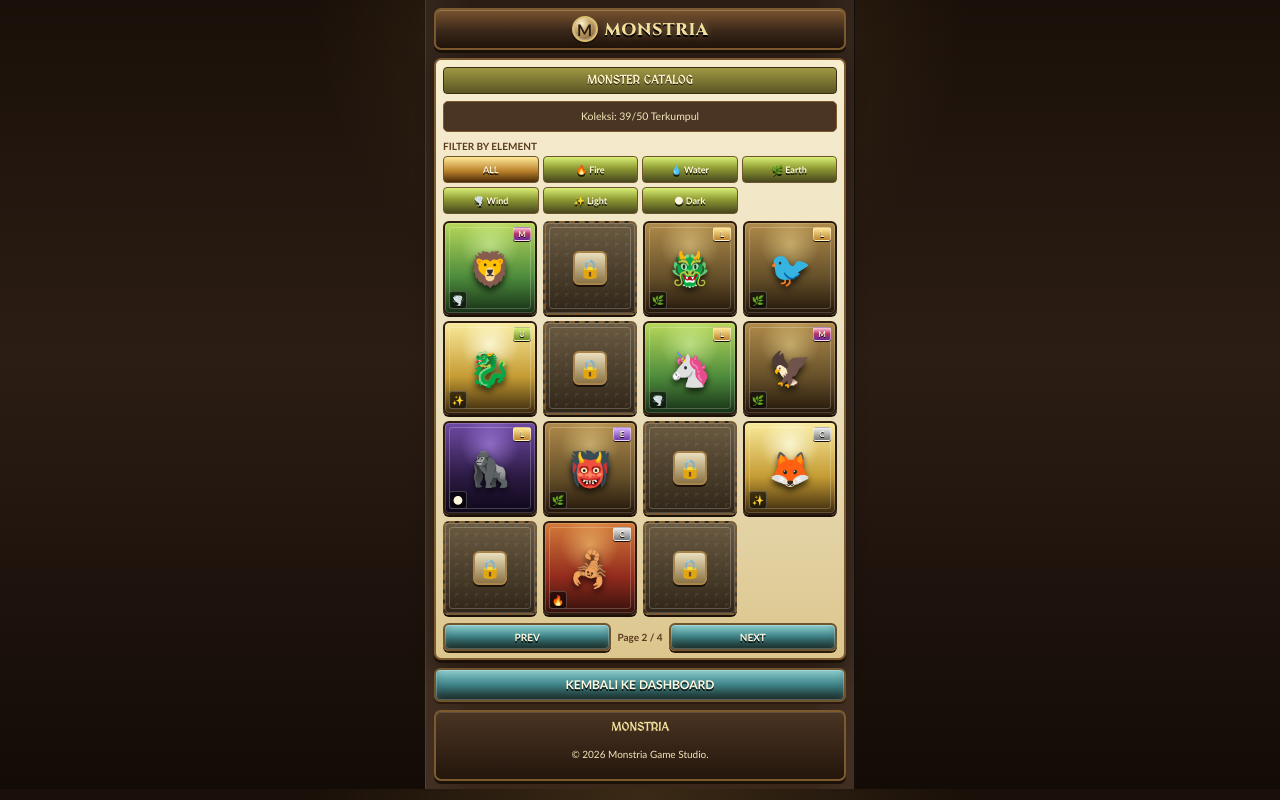
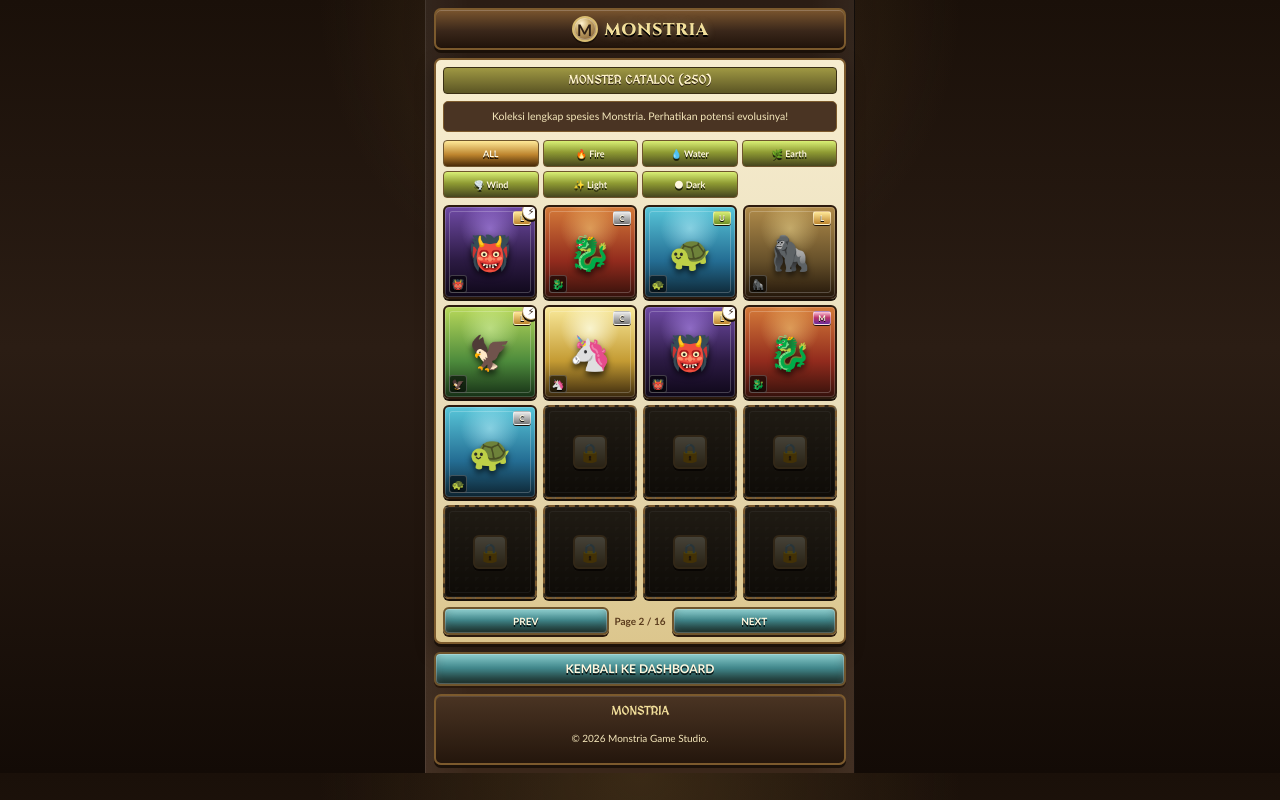
Before and after one commit to hafadhfq/Monstria, a plain HTML site: page catalog.html in a window 1280 px wide. Both pictures are taken after a click on the button "NEXT". Drawn offline with Linux system fonts and the light colour scheme.

Commit message:
Update catalog.html

```diff
--- a/catalog.html
+++ b/catalog.html
@@ -5,166 +5,191 @@
     <meta name="viewport" content="width=device-width, initial-scale=1.0">
     <title>Catalog Monster - Monstria</title>
     <link rel="stylesheet" href="style.css">
+    <style>
+        .evo-indicator {
+            position: absolute; top: -5px; right: -5px;
+            background: #fff; color: #3a271a; border: 1px solid #c8a96a;
+            border-radius: 50%; width: 18px; height: 18px;
+            font-size: 10px; display: grid; place-items: center;
+            z-index: 10; box-shadow: 0 2px 0 #1b1109; font-weight: bold;
+        }
+        .locked-overlay {
+            position: absolute; inset: 0; background: rgba(0,0,0,0.7);
+            display: grid; place-items: center; z-index: 4;
+        }
+    </style>
 </head>
 <body>
 
     <div class="app">
-        <!-- Header -->
         <nav class="site-nav">
-            <div class="brand">
-                <div class="brand-mark">M</div>
-                <span class="brand-text">MONSTRIA</span>
-            </div>
+            <div class="brand"><div class="brand-mark">M</div><span class="brand-text">MONSTRIA</span></div>
         </nav>
 
-        <!-- Panel Utama Encyclopedia -->
         <div class="encyclo-panel">
-            <div class="encyclo-title-bar">MONSTER CATALOG</div>
+            <div class="encyclo-title-bar">MONSTER CATALOG (250)</div>
 
             <div class="encyclo-info">
-                Koleksi: <span id="collection-count">0</span>/50 Terkumpul
+                Koleksi lengkap spesies Monstria. Perhatikan potensi evolusinya!
             </div>
 
-            <!-- Filter Elemen -->
+            <!-- Filter -->
             <div class="encyclo-filter-group">
-                <div class="encyclo-filter-label">FILTER BY ELEMENT</div>
                 <div class="encyclo-filter-row">
-                    <button class="encyclo-filter-btn active" onclick="filterMonsters('ALL')">ALL</button>
-                    <button class="encyclo-filter-btn" onclick="filterMonsters('Fire')">🔥 Fire</button>
-                    <button class="encyclo-filter-btn" onclick="filterMonsters('Water')">💧 Water</button>
-                    <button class="encyclo-filter-btn" onclick="filterMonsters('Earth')">🌿 Earth</button>
-                    <button class="encyclo-filter-btn" onclick="filterMonsters('Wind')">🌪️ Wind</button>
-                    <button class="encyclo-filter-btn" onclick="filterMonsters('Light')">✨ Light</button>
-                    <button class="encyclo-filter-btn" onclick="filterMonsters('Dark')">🌑 Dark</button>
+                    <button class="encyclo-filter-btn active">ALL</button>
+                    <button class="encyclo-filter-btn">🔥 Fire</button>
+                    <button class="encyclo-filter-btn">💧 Water</button>
+                    <button class="encyclo-filter-btn">🌿 Earth</button>
+                    <button class="encyclo-filter-btn">🌪️ Wind</button>
+                    <button class="encyclo-filter-btn">✨ Light</button>
+                    <button class="encyclo-filter-btn">🌑 Dark</button>
                 </div>
             </div>
 
-            <!-- Grid Kartu Monster (Diisi oleh JavaScript) -->
-            <div class="encyclo-grid" id="monster-grid">
-                <!-- Monster akan muncul di sini -->
-            </div>
+            <!-- Grid Container -->
+            <div class="encyclo-grid" id="monster-grid"></div>
 
             <!-- Pagination -->
             <div class="encyclo-pagination">
                 <button class="small-wap-btn" id="btn-prev" onclick="changePage(-1)">PREV</button>
-                <span class="page-info" id="page-info">Page 1 / 4</span>
+                <span class="page-info" id="page-info">Page 1 / 16</span>
                 <button class="small-wap-btn" id="btn-next" onclick="changePage(1)">NEXT</button>
             </div>
         </div>
 
-        <!-- Tombol Kembali ke Dashboard -->
         <button class="btn btn-blue" onclick="window.location.href='dashboard.html'">KEMBALI KE DASHBOARD</button>
 
-        <!-- Footer -->
         <footer class="site-footer">
-            <strong>MONSTRIA</strong>
-            <p>&copy; 2026 Monstria Game Studio.</p>
+            <strong>MONSTRIA</strong><p>&copy; 2026 Monstria Game Studio.</p>
         </footer>
     </div>
 
     <script>
-        // Database 50 Monster
-        const elements = ['Fire', 'Water', 'Earth', 'Wind', 'Light', 'Dark'];
-        const icons = { 'Fire': '🔥', 'Water': '💧', 'Earth': '🌿', 'Wind': '🌪️', 'Light': '✨', 'Dark': '🌑' };
-        const emojis = ['🐉', '🐢', '🦄', '🦅', '🦍', '👹', '🐺', '🦊', '🐍', '🦂', '🦇', '🕷️', '🐙', '🦈', '🐘', '🦏', '🦁', '🐯', '🐲', '🐦'];
-        const tiers = ['C', 'U', 'R', 'E', 'L', 'M'];
+        // --- DATABASE GENERATOR DENGAN LOGIKA TIER ---
+        const elements = ['fire', 'water', 'earth', 'wind', 'light', 'dark'];
+        const icons = {'fire': '🐉', 'water': '🐢', 'earth': '🦍', 'wind': '🦅', 'light': '🦄', 'dark': '👹'};
 
-        let monsters = [];
+        // Definisi Tier dan Probabilitas Evolusi
+        const tierConfig = [
+            { code: 'C', chance: 0 },   // Common: Tidak bisa evolusi
+            { code: 'U', chance: 0 },   // Uncommon: Tidak bisa evolusi
+            { code: 'R', chance: 0.2 }, // Rare: 20% bisa evolusi
+            { code: 'E', chance: 0.5 }, // Epic: 50% bisa evolusi
+            { code: 'L', chance: 0.8 }, // Legend: 80% bisa evolusi
+            { code: 'M', chance: 1.0 }  // Mythical: 100% bisa evolusi
+        ];
 
-        // Generate 50 Monster Data
-        for (let i = 1; i <= 50; i++) {
-            const el = elements[Math.floor(Math.random() * elements.length)];
-            const tier = tiers[Math.floor(Math.random() * tiers.length)];
-            const emoji = emojis[i % emojis.length];
+        let allMonsters = [];
 
-            monsters.push({
+        // Generate 250 Monster Data
+        for (let i = 1; i <= 250; i++) {
+            let elIndex = i % 6;
+            let el = elements[elIndex];
+
+            // Tentukan Tier secara acak tapi berbobot (lebih banyak C/U di awal)
+            let tierIdx = Math.floor(Math.random() * tierConfig.length);
+            if (i > 200) tierIdx = Math.max(tierIdx, 3); // Monster ID tinggi cenderung tier tinggi
+
+            let currentTier = tierConfig[tierIdx];
+            let canEvolveRaw = Math.random() < currentTier.chance;
+
+            let name = `Monster ${el.charAt(0).toUpperCase() + el.slice(1)}-${i}`;
+            let isStage2 = false;
+
+            // Jika bisa evolusi dan ID-nya genap (simulasi sudah ada yang tahap 2)
+            if (canEvolveRaw && i % 2 === 0 && i > 10) {
+                name += " II";
+                isStage2 = true;
+            }
+
+            // Simulasi status pemain
+            let owned = i <= 25; // Pemain punya 25 monster pertama
+
+            let stars = 1;
+            let canEvolve = false;
+
+            if (owned) {
+                if (isStage2) {
+                    stars = 3; // Tahap II biasanya bintang lebih penuh
+                } else if (canEvolveRaw) {
+                    stars = 1;
+                    canEvolve = true; // Bisa evolusi tapi masih tahap 1
+                } else {
+                    stars = (i % 3) + 1; // Random 1-3 bintang untuk yang mentok
+                }
+            }
+
+            allMonsters.push({
                 id: i,
-                name: `Monster ${el} #${i}`,
-                icon: emoji,
+                name: name,
+                icon: icons[el],
                 element: el,
-                tier: tier,
-                unlocked: Math.random() > 0.3 // 70% kemungkinan terbuka
+                tier: currentTier.code,
+                owned: owned,
+                stars: stars,
+                canEvolve: canEvolve
             });
         }
 
-        // Konfigurasi Pagination
+        // --- PAGINATION LOGIC ---
         let currentPage = 1;
-        const itemsPerPage = 15;
-        let currentFilter = 'ALL';
+        const itemsPerPage = 16;
+        const totalPages = Math.ceil(allMonsters.length / itemsPerPage);
 
-        function renderCatalog() {
+        function renderGrid() {
             const grid = document.getElementById('monster-grid');
-            grid.innerHTML = '';
-
-            // Filter Data
-            let filtered = monsters;
-            if (currentFilter !== 'ALL') {
-                filtered = monsters.filter(m => m.element === currentFilter);
-            }
-
-            // Hitung Pagination
-            const totalPages = Math.ceil(filtered.length / itemsPerPage);
-            if (currentPage > totalPages) currentPage = totalPages || 1;
+            grid.innerHTML = "";
 
             const start = (currentPage - 1) * itemsPerPage;
             const end = start + itemsPerPage;
-            const pageItems = filtered.slice(start, end);
+            const pageItems = allMonsters.slice(start, end);
 
-            // Update Info Halaman
-            document.getElementById('page-info').innerText = `Page ${currentPage} / ${totalPages}`;
-            document.getElementById('btn-prev').disabled = (currentPage === 1);
-            document.getElementById('btn-next').disabled = (currentPage === totalPages || totalPages === 0);
+            pageItems.forEach(m => {
+                let cardContent = "";
 
-            // Render Kartu
-            pageItems.forEach(m => {
-                if (m.unlocked) {
-                    const link = document.createElement('a');
-                    link.href = `monster-detail.html?id=${m.id}`;
-                    link.style.textDecoration = 'none';
+                if (m.owned) {
+                    // Tampilkan indikator petir jika bisa evolusi tapi belum
+                    let evoBadge = m.canEvolve ? `<div class="evo-indicator">⚡</div>` : "";
+                    let starStr = "⭐".repeat(m.stars);
 
-                    link.innerHTML = `
-                        <div class="encyclo-card element-${m.element.toLowerCase()}">
-                            <span class="encyclo-monster-icon">${m.icon}</span>
-                            <span class="tier-badge tier-${m.tier}">${m.tier}</span>
-                            <span class="element-badge">${icons[m.element]}</span>
+                    cardContent = `
+                        <a href="monster-detail.html?id=${m.id}" style="text-decoration:none;">
+                            <div class="encyclo-card element-${m.element}">
+                                ${evoBadge}
+                                <span class="encyclo-monster-icon">${m.icon}</span>
+                                <span class="tier-badge tier-${m.tier}">${m.tier}</span>
+                                <span class="element-badge">${icons[m.element]}</span>
+                            </div>
+                        </a>
+                    `;
+                } else {
+                    cardContent = `
+                        <div class="encyclo-card locked">
+                            <div class="locked-overlay"></div>
+                            <div class="encyclo-lock">🔒</div>
                         </div>
                     `;
-                    grid.appendChild(link);
-                } else {
-                    const lockedDiv = document.createElement('div');
-                    lockedDiv.className = 'encyclo-card locked';
-                    lockedDiv.innerHTML = `<div class="encyclo-lock">🔒</div>`;
-                    grid.appendChild(lockedDiv);
                 }
+                grid.innerHTML += cardContent;
             });
 
-            // Update Collection Count
-            const collected = monsters.filter(m => m.unlocked).length;
-            document.getElementById('collection-count').innerText = collected;
+            document.getElementById('page-info').innerText = `Page ${currentPage} / ${totalPages}`;
+            document.getElementById('btn-prev').disabled = currentPage === 1;
+            document.getElementById('btn-next').disabled = currentPage === totalPages;
+
+            document.getElementById('btn-prev').style.opacity = currentPage === 1 ? "0.5" : "1";
+            document.getElementById('btn-next').style.opacity = currentPage === totalPages ? "0.5" : "1";
         }
 
-        function changePage(direction) {
-            currentPage += direction;
-            renderCatalog();
+        function changePage(dir) {
+            currentPage += dir;
+            if (currentPage < 1) currentPage = 1;
+            if (currentPage > totalPages) currentPage = totalPages;
+            renderGrid();
+            window.scrollTo(0, 0);
         }
 
-        function filterMonsters(element) {
-            currentFilter = element;
-            currentPage = 1;
-
-            // Update Active Button Style
-            document.querySelectorAll('.encyclo-filter-btn').forEach(btn => {
-                btn.classList.remove('active');
-                if(btn.innerText.includes(element) || (element === 'ALL' && btn.innerText === 'ALL')) {
-                    btn.classList.add('active');
-                }
-            });
-
-            renderCatalog();
-        }
-
-        // Jalankan saat pertama kali load
-        renderCatalog();
+        renderGrid();
     </script>
 </body>
 </html>
```
